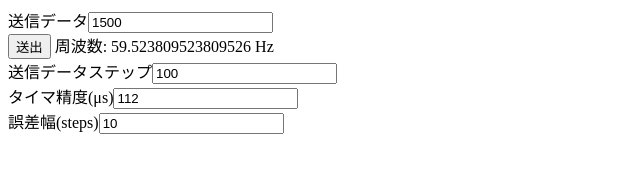
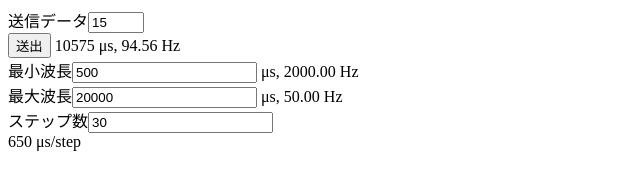
Before and after one commit to DG-7D/FMArduino, a plain HTML site: page TransmitterWeb/index.html in a window 1280 px wide. Shown: the whole page, without its empty margins (0-640 px from the left). Drawn offline with Linux system fonts and the light colour scheme.

Commit message:
最大最小と分割数を指定するよう変更

```diff
--- a/TransmitterWeb/index.html
+++ b/TransmitterWeb/index.html
@@ -4,26 +4,26 @@
     <head>
         <meta charset="UTF-8">
         <meta name="viewport" content="width=device-width">
-        <title>波長変調送信器</title>
+        <title>周波数変調送信器</title>
     </head>
 
     <body>
 
-        <div><label>送信データ</label><input type="number" id="data" value="1500" step="100"></div>
-        <div><button id="toggle">送出</button> 周波数: <span id="frequency">0</span> Hz</div>
+        <div><label>送信データ</label><input type="number" id="data" value="15" min="0" max="29" step="1"></div>
+        <div><button id="toggle">送出</button> <span id="lambda"></span> μs, <span id="frequency">0</span> Hz</div>
 
         <div>
-            <div><label>送信データステップ</label><input type="number" id="step" value="100"></div>
-            <div><label>タイマ精度(μs)</label><input type="number" id="precision" value="112"></div>
-            <div><label>誤差幅(steps)</label><input type="number" id="width" value="10"></div>
+            <div><label>最小波長</label><input type="number" id="lambdaMin" value="500"> μs, <span id="fMax"></span> Hz</div>
+            <div><label>最大波長</label><input type="number" id="lambdaMax" value="20000"> μs, <span id="fMin"></span> Hz</div>
+            <div><label>ステップ数</label><input type="number" id="step" value="30"></div>
+            <div><span id="lambdaStep"></span> μs/step</div>
         </div>
 
         <script>
-            let step = 100;
-            let precision = 112;
-            let width = 10;
-            let data = 1500;
-            let frequency = 0;
+            let data = 15;
+            let lambdaMin = 500;
+            let lambdaMax = 20000;
+            let step = 30;
 
             const audioContext = new AudioContext();
             audioContext.suspend();
@@ -33,27 +33,33 @@
             squareOscillator.start();
             calculateFrequency();
 
-            document.getElementById("step").addEventListener("change", e => {
-                step = e.target.value;
-                document.getElementById("data").step = step;
+            document.getElementById("data").addEventListener("change", e => {
+                data = Number(e.target.value);
                 calculateFrequency();
             });
-            document.getElementById("precision").addEventListener("change", e => {
-                precision = e.target.value;
+            document.getElementById("lambdaMin").addEventListener("change", e => {
+                lambdaMin = Number(e.target.value)
                 calculateFrequency();
             });
-            document.getElementById("width").addEventListener("change", e => {
-                width = e.target.value;
+            document.getElementById("lambdaMax").addEventListener("change", e => {
+                lambdaMax = Number(e.target.value)
                 calculateFrequency();
             });
-            document.getElementById("data").addEventListener("change", e => {
-                data = e.target.value;
+            document.getElementById("step").addEventListener("change", e => {
+                step = Number(e.target.value)
+                document.getElementById("data").max = step - 1;
                 calculateFrequency();
             });
 
             function calculateFrequency() {
-                frequency = 1000000 / (precision * width * Math.round(data / step));
-                document.getElementById("frequency").textContent = frequency;
+                document.getElementById("fMax").textContent = (1000000 / lambdaMin).toFixed(2);
+                document.getElementById("fMin").textContent = (1000000 / lambdaMax).toFixed(2);
+                const lambdaStep = (lambdaMax - lambdaMin) / step;
+                document.getElementById("lambdaStep").textContent = lambdaStep.toFixed(0);
+                const lambda = lambdaMin + lambdaStep * (1 / 2 + data);
+                document.getElementById("lambda").textContent = lambda.toFixed(0);
+                const frequency = 1000000 / lambda;
+                document.getElementById("frequency").textContent = frequency.toFixed(2);
                 squareOscillator?.frequency.setValueAtTime(frequency, audioContext.currentTime);
             }
 
```
Also changed, not shown: 2 other files.
